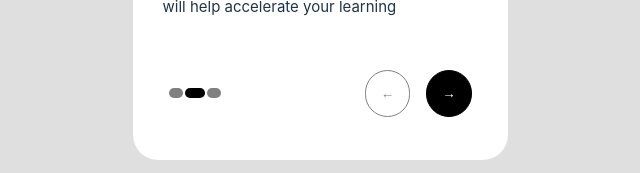
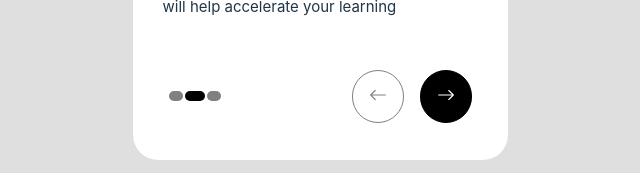
Before and after one commit to LaraBerenguer/react-digital-onboarding, a React (Vite) app: page / in a window 1280 px wide. Both pictures are taken after a click on the button 517 px from the left and 667 px from the top of the page. Shown: the part 574-747 px from the top of the page, without its empty margins (320-960 px from the left). Built offline with nearby package versions, Linux system fonts and the light colour scheme.

Commit message:
Final JavaScript version

```diff
--- a/package.json
+++ b/package.json
@@ -10,6 +10,7 @@
     "preview": "vite preview"
   },
   "dependencies": {
+    "bootstrap-icons": "^1.11.3",
     "motion": "^11.11.17",
     "react": "^18.3.1",
     "react-dom": "^18.3.1",
--- a/src/components/Card.jsx
+++ b/src/components/Card.jsx
@@ -54,9 +54,13 @@ function Card({ title, description, image, bgColor, nextStep, prevStep, currentS
                         </ButtonLeft>
                         <ButtonRigth>
                             {currentStep > 0 && (<PrevButton onClick={prevStep} as={motion.button} whileHover={{ scale: 1.1 }}
-                                whileTap={{ scale: 0.95 }}>←</PrevButton>)}
+                                whileTap={{ scale: 0.95 }}><svg xmlns="http://www.w3.org/2000/svg" width="20" height="18" fill="currentColor" className="bi bi-arrow-left" viewBox="0 0 16 16">
+                                <path fillRule="evenodd" d="M15 8a.5.5 0 0 0-.5-.5H2.707l3.147-3.146a.5.5 0 1 0-.708-.708l-4 4a.5.5 0 0 0 0 .708l4 4a.5.5 0 0 0 .708-.708L2.707 8.5H14.5A.5.5 0 0 0 15 8"/>
+                              </svg></PrevButton>)}
                             {currentStep < dataLength - 1 && (<NextButton onClick={nextStep} as={motion.button} whileHover={{ scale: 1.1 }}
-                                whileTap={{ scale: 0.95 }}>→</NextButton>)}
+                                whileTap={{ scale: 0.95 }}><svg xmlns="http://www.w3.org/2000/svg" width="20" height="18" fill="currentColor" className="bi bi-arrow-right" viewBox="0 0 16 16">
+                                <path fillRule="evenodd" d="M1 8a.5.5 0 0 1 .5-.5h11.793l-3.147-3.146a.5.5 0 0 1 .708-.708l4 4a.5.5 0 0 1 0 .708l-4 4a.5.5 0 0 1-.708-.708L13.293 8.5H1.5A.5.5 0 0 1 1 8"/>
+                              </svg></NextButton>)}
                         </ButtonRigth>
                     </ButtonSection>
 
--- a/src/components/cardStyles.jsx
+++ b/src/components/cardStyles.jsx
@@ -103,7 +103,3 @@ export const PrevButton = styled.button`
         cursor: pointer;
     }
 `
-
-// para el media la web de Mariam, inspeccionar en esa web, encajarlo en el tamaño que quiero y pegarlo en el @media de cada elemento
-
-/*@media (max-width: 400px) { CardContainer { width: 100%; /* Ajusta el ancho al tamaño de la ventana gráfica height: auto; Permite que la altura se ajuste automáticamente */
```
Also changed, not shown: 1 other file (tests, documents, lock files or other folders).
